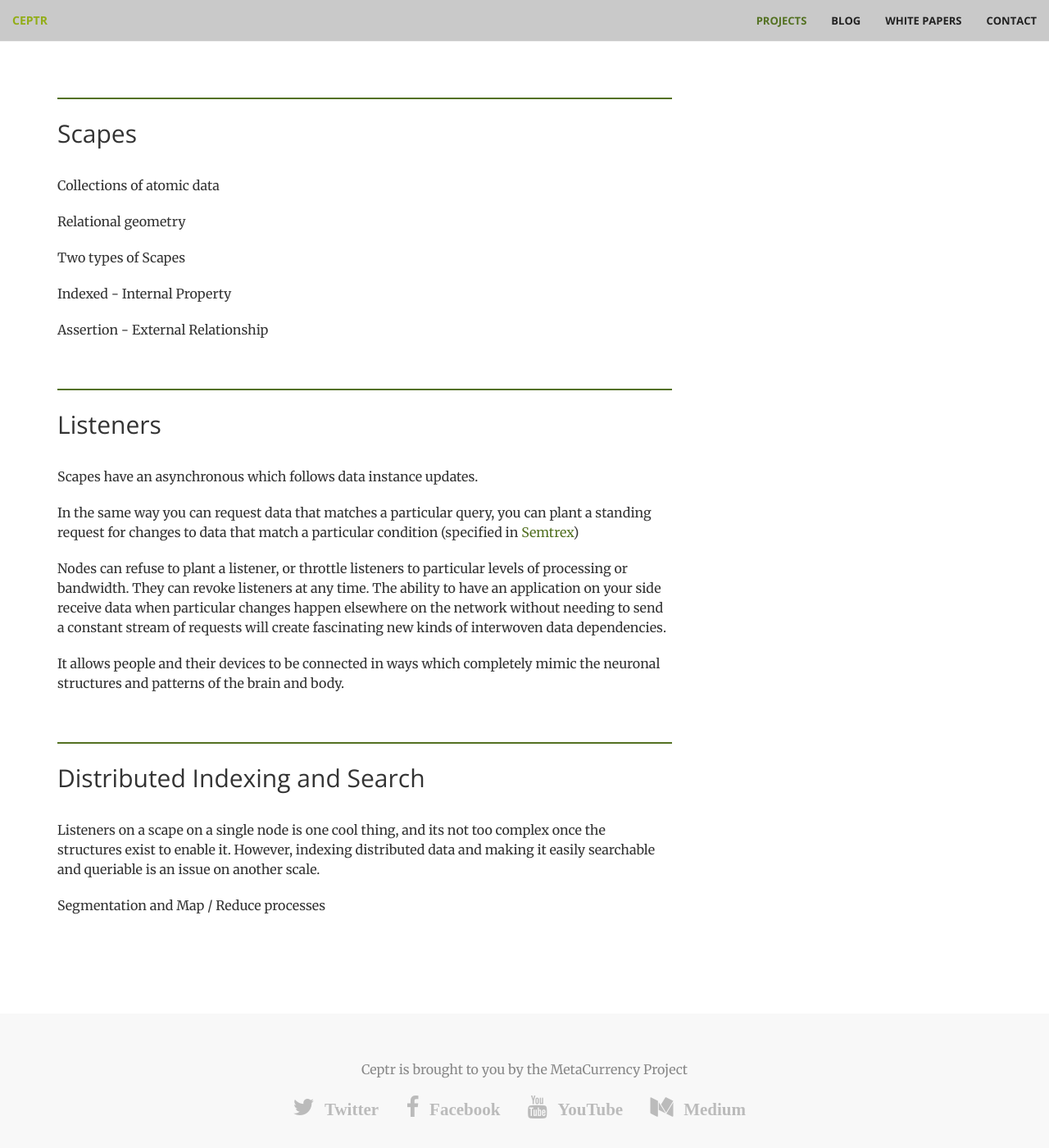
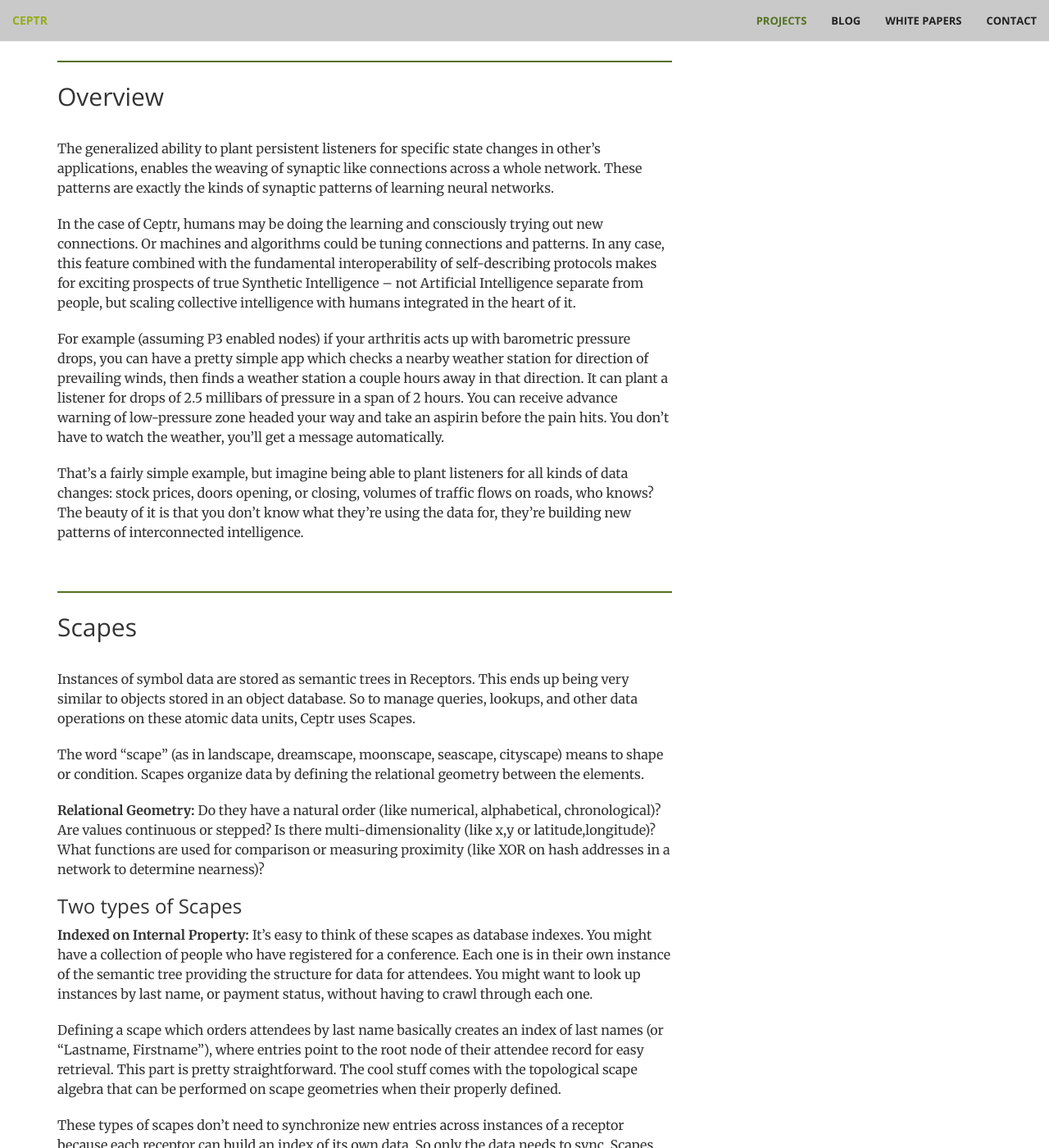
Before and after one commit to metacurrency/ceptr-org, a Jekyll site: the page built from _projects/neural.md, in a window 1280 px wide and 1400 px high, scrolled down 741 px. Shown: the whole window at 82% size. Built offline with Jekyll 4.4.1, drawn with Linux system fonts in a browser that asks for light colours; some of the changed text lies outside the part shown.

Commit message:
Project updates

```diff
--- a/_projects/neural.md
+++ b/_projects/neural.md
@@ -8,20 +8,43 @@ icon: fa-share-alt
 purpose: "By supporting sticky requests which send data whenever conditions are matched, we enable neural-like behavior across all applications."
 
 ---
+<!-- TOC START min:1 max:3 link:true update:true -->
+  - [Overview](#overview)
+  - [Scapes](#scapes)
+    - [Two types of Scapes](#two-types-of-scapes)
+  - [Listeners](#listeners)
+  - [Distributed Indexing and Search](#distributed-indexing-and-search)
+
+<!-- TOC END -->
 
 ## Overview
+The generalized ability to plant persistent listeners for specific state changes in other's applications, enables the weaving of synaptic like connections across a whole network. These patterns are exactly the kinds of synaptic patterns of learning neural networks.
 
+In the case of Ceptr, humans may be doing the learning and consciously trying out new connections. Or machines and algorithms could be tuning connections and patterns. In any case, this feature combined with the fundamental interoperability of self-describing protocols makes for exciting prospects of true Synthetic Intelligence -- not Artificial Intelligence separate from people, but scaling collective intelligence with humans integrated in the heart of it.
+
+For example (assuming P3 enabled nodes) if your arthritis acts up with barometric pressure drops, you can have a pretty simple app which checks a nearby weather station for direction of prevailing winds, then finds a weather station a couple hours away in that direction. It can plant a listener for drops of 2.5 millibars of pressure in a span of 2 hours. You can receive advance warning of low-pressure zone headed your way and take an aspirin before the pain hits. You don't have to watch the weather, you'll get a message automatically.
+
+That's a fairly simple example, but imagine being able to plant listeners for all kinds of data changes: stock prices, doors opening, or closing, volumes of traffic flows on roads, who knows? The beauty of it is that you don't know what they're using the data for, they're building new patterns of interconnected intelligence.
 
 ## Scapes
-Collections of atomic data
+Instances of symbol data are stored as semantic trees in Receptors. This ends up being very similar to objects stored in an object database. So to manage queries, lookups, and other data operations on these atomic data units, Ceptr uses Scapes.
 
-Relational geometry
+The word "scape" (as in landscape, dreamscape, moonscape, seascape, cityscape) means to shape or condition. Scapes organize data by defining the relational geometry between the elements.
 
-Two types of Scapes
+**Relational Geometry:** Do they have a natural order (like numerical, alphabetical, chronological)? Are values continuous or stepped? Is there multi-dimensionality (like x,y or latitude,longitude)? What functions are used for comparison or measuring proximity (like XOR on hash addresses in a network to determine nearness)?
 
-Indexed - Internal Property
+### Two types of Scapes
+**Indexed on Internal Property:** It's easy to think of these scapes as database indexes. You might have a collection of people who have registered for a conference. Each one is in their own instance of the semantic tree providing the structure for data for attendees. You might want to look up instances by last name, or payment status, without having to crawl through each one.
 
-Assertion - External Relationship
+Defining a scape which orders attendees by last name basically creates an index of last names (or "Lastname, Firstname"), where entries point to the root node of their attendee record for easy retrieval. This part is pretty straightforward. The cool stuff comes with the topological scape algebra that can be performed on scape geometries when their properly defined.
+
+These types of scapes don't need to synchronize new entries across instances of a receptor because each receptor can build an index of its own data. So only the data needs to sync. Scapes update asynchronously after data changes (not as an atomic transaction).
+
+**Asserted  External Relationship:** You can think of these scapes as more like Resource Description Framework (RDF) elements. These are not just an index where an entry connects a node to its parent node, but rather where an assertion is made about two data structures and that assertion is not stored in either of them.
+
+For example, both of our social media user profiles contain our first name, but the fact that we are friends, is an assertion about a relationship between those two profiles, that doesn't properly belong in either one of them.
+
+Assertion scapes support unidirectional or multi-directional assertions (I say you are my friend is unidirectional. We both acknowledge friend status is bi-directional.).
 
 ## Listeners
 Scapes have an asynchronous which follows data instance updates.
@@ -35,4 +58,4 @@ It allows people and their devices to be connected in ways which completely mimi
 ## Distributed Indexing and Search
 Listeners on a scape on a single node is one cool thing, and its not too complex once the structures exist to enable it. However, indexing distributed data and making it easily searchable and queriable is an issue on another scale.
 
-Segmentation and Map / Reduce processes
+**Data Segmentation and Map / Reduce Functions**
```
Also changed, not shown: _projects/holochain.md (+10 -1 lines).
